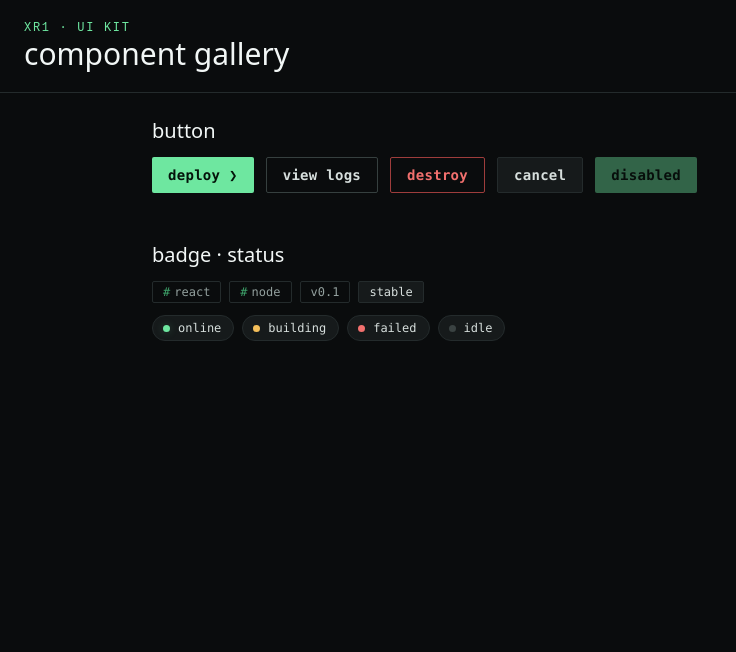
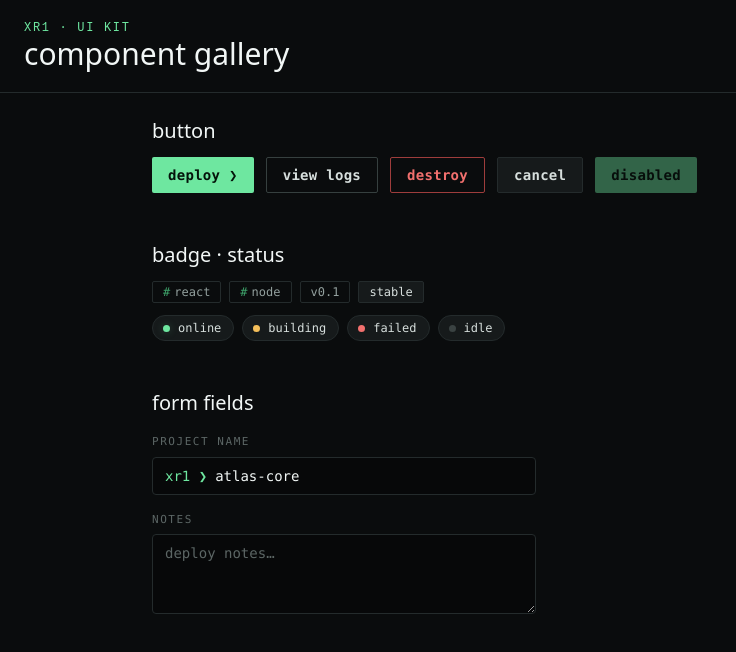
Before and after one commit to XR1-Solution/xr1-kit, a React (Vite) app: page / in a window 1280 px wide. Shown: the top 652 px of the page, without its empty margins (0-736 px from the left). Built offline with nearby package versions, Linux system fonts and the light colour scheme.

Commit message:
feat(ui): xr1-input, xr1-textarea, xr1-label

```diff
--- a/registry.json
+++ b/registry.json
@@ -106,6 +106,31 @@
       "description": "Rounded pill with a colored status dot (online/building/failed/idle).",
       "registryDependencies": ["xr1-theme", "utils"],
       "files": [{ "path": "registry/xr1/ui/status-pill.tsx", "type": "registry:ui" }]
+    },
+    {
+      "name": "xr1-input",
+      "type": "registry:ui",
+      "title": "Input",
+      "description": "Terminal input field with optional prompt prefix.",
+      "registryDependencies": ["xr1-theme", "utils"],
+      "files": [{ "path": "registry/xr1/ui/input.tsx", "type": "registry:ui" }]
+    },
+    {
+      "name": "xr1-textarea",
+      "type": "registry:ui",
+      "title": "Textarea",
+      "description": "Terminal-style multiline text area.",
+      "registryDependencies": ["xr1-theme", "utils"],
+      "files": [{ "path": "registry/xr1/ui/textarea.tsx", "type": "registry:ui" }]
+    },
+    {
+      "name": "xr1-label",
+      "type": "registry:ui",
+      "title": "Label",
+      "description": "Monospace uppercase label for form fields.",
+      "dependencies": ["@radix-ui/react-label"],
+      "registryDependencies": ["xr1-theme", "utils"],
+      "files": [{ "path": "registry/xr1/ui/label.tsx", "type": "registry:ui" }]
     }
   ]
 }
--- /dev/null
+++ b/registry/xr1/ui/input.tsx
@@ -0,0 +1,25 @@
+import * as React from "react"
+import { cn } from "@/lib/utils"
+
+type InputProps = React.ComponentProps<"input"> & { prompt?: boolean }
+
+function Input({ className, prompt = false, ...props }: InputProps) {
+  return (
+    <div
+      className={cn(
+        "flex items-center gap-2 rounded-md border border-input bg-bg-inset px-3 py-2",
+        "focus-within:border-green focus-within:shadow-[0_0_0_3px_var(--xr1-glow-green)]",
+        className,
+      )}
+    >
+      {prompt && <span className="select-none font-mono text-sm text-green">xr1 ❯</span>}
+      <input
+        className="min-w-0 flex-1 bg-transparent font-mono text-sm text-fg-0 outline-none placeholder:text-fg-3 disabled:opacity-40"
+        spellCheck={false}
+        {...props}
+      />
+    </div>
+  )
+}
+
+export { Input }
--- /dev/null
+++ b/registry/xr1/ui/label.tsx
@@ -0,0 +1,18 @@
+import * as React from "react"
+import * as LabelPrimitive from "@radix-ui/react-label"
+import { cn } from "@/lib/utils"
+
+function Label({ className, ...props }: React.ComponentProps<typeof LabelPrimitive.Root>) {
+  return (
+    <LabelPrimitive.Root
+      className={cn(
+        "font-mono text-[11px] uppercase tracking-[0.14em] text-fg-3 select-none",
+        "peer-disabled:cursor-not-allowed peer-disabled:opacity-50",
+        className,
+      )}
+      {...props}
+    />
+  )
+}
+
+export { Label }
--- /dev/null
+++ b/registry/xr1/ui/textarea.tsx
@@ -0,0 +1,18 @@
+import * as React from "react"
+import { cn } from "@/lib/utils"
+
+function Textarea({ className, ...props }: React.ComponentProps<"textarea">) {
+  return (
+    <textarea
+      className={cn(
+        "min-h-20 w-full rounded-md border border-input bg-bg-inset px-3 py-2 font-mono text-sm text-fg-0 outline-none",
+        "placeholder:text-fg-3 focus-visible:border-green focus-visible:shadow-[0_0_0_3px_var(--xr1-glow-green)] disabled:opacity-40",
+        className,
+      )}
+      spellCheck={false}
+      {...props}
+    />
+  )
+}
+
+export { Textarea }
--- a/src/App.tsx
+++ b/src/App.tsx
@@ -1,5 +1,6 @@
 import { ButtonDemo } from "./demos/button"
 import { BadgeDemo } from "./demos/badge"
+import { InputDemo } from "./demos/input"
 
 export function App() {
   return (
@@ -11,6 +12,7 @@ export function App() {
       <div className="mx-auto flex max-w-5xl flex-col gap-12 p-6" data-testid="gallery">
         <ButtonDemo />
         <BadgeDemo />
+        <InputDemo />
       </div>
     </main>
   )
--- /dev/null
+++ b/src/demos/input.tsx
@@ -0,0 +1,18 @@
+import { Input } from "@/components/ui/input"
+import { Label } from "@/components/ui/label"
+import { Textarea } from "@/components/ui/textarea"
+export function InputDemo() {
+  return (
+    <section data-testid="demo-input" className="flex max-w-sm flex-col gap-4">
+      <h2 className="font-display text-xl text-fg-0">form fields</h2>
+      <div className="flex flex-col gap-1.5">
+        <Label htmlFor="p">project name</Label>
+        <Input id="p" prompt defaultValue="atlas-core" />
+      </div>
+      <div className="flex flex-col gap-1.5">
+        <Label htmlFor="n">notes</Label>
+        <Textarea id="n" placeholder="deploy notes…" />
+      </div>
+    </section>
+  )
+}
```
Also changed, not shown: 1 other file (tests, documents, lock files or other folders).
